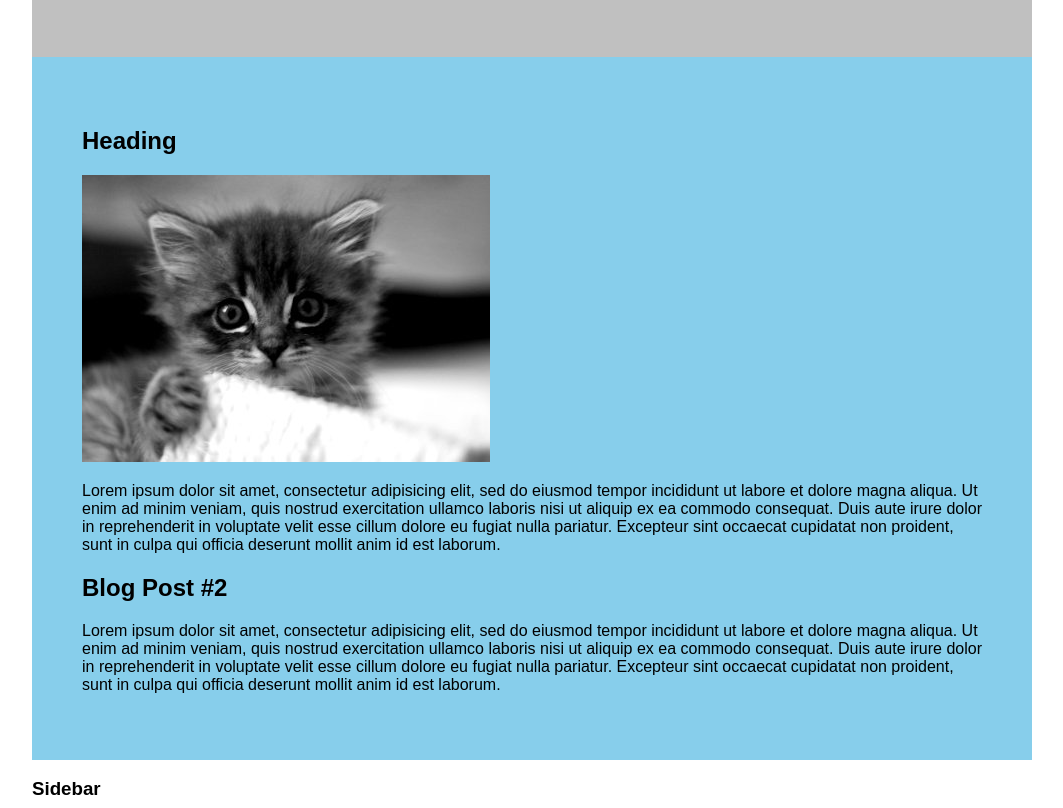
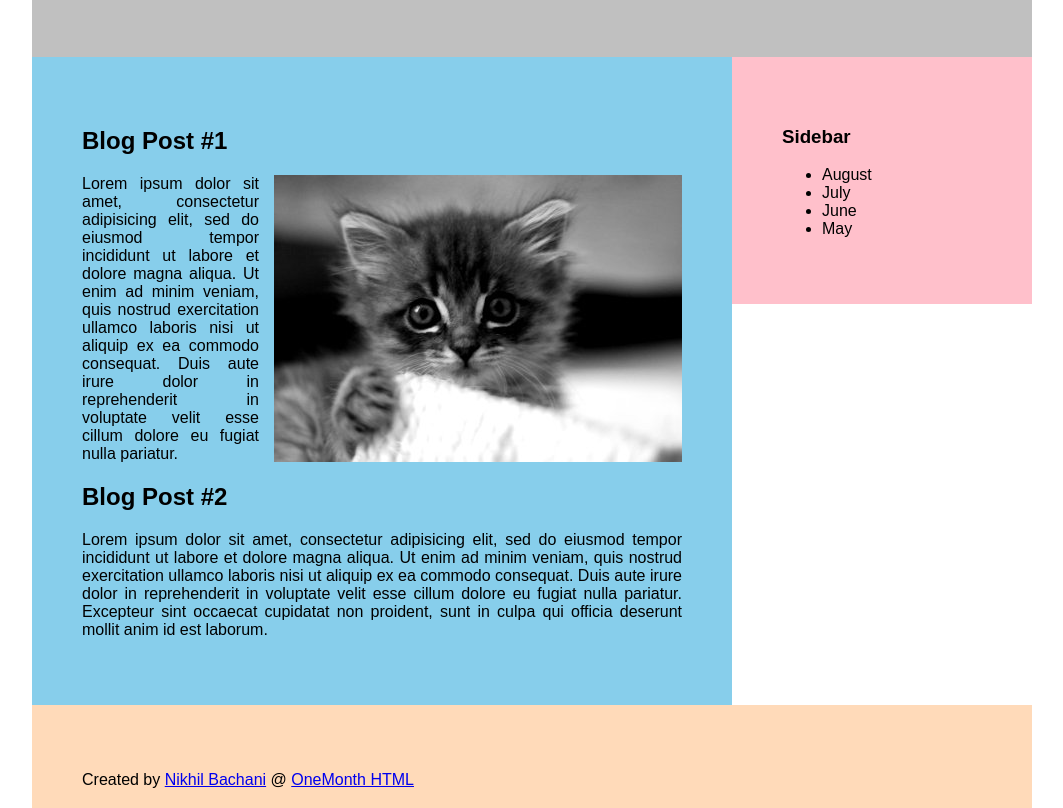
Before and after one commit to nikhilbachani/cat-blog, a plain HTML site: page index.html in a window 1280 px wide. Shown: the part 123-931 px from the top of the page, without its empty margins (108-1171 px from the left). Drawn offline with Linux system fonts and the light colour scheme.

Commit message:
Float main and sidebar sections and wrap image around text

```diff
--- a/css/style.css
+++ b/css/style.css
@@ -11,12 +11,31 @@ Made @ One Month HTML
      box-sizing: border-box; /* IE */
 }
 
-/* Clear Class */
+/* Float and clear classes */
 .clear {
 	clear: both;
 }
 
-/* Layout */
+/* For margin (and padding) all values can be specified in the following order:
+
+0 = top
+15px = right
+15px = bottom
+0 = left
+
+*/
+
+.align-left {
+	float: left;
+	margin: 0 15px 15px 0;
+}
+
+.align-right {
+	float: right;
+	margin: 0 0 15px 15px;
+}
+
+/* Layout styles */
 #container {
 	width: 1000px;
 	margin: 0 auto;
@@ -30,6 +49,16 @@ Made @ One Month HTML
 #main {
 	background: SkyBlue;
 	padding: 50px;
+	width: 700px;
+	float: left;
+	text-align: justify;
+}
+
+#sidebar {
+	background: Pink;
+	width: 300px;
+	padding: 50px;
+	float: left;
 }
 
 #footer {
--- a/index.html
+++ b/index.html
@@ -16,18 +16,17 @@
 		<!-- #container centres all content on the page -->
 		<div id="container">
 			<div id="header">
-				<h1>Column Layout Page</h1>
+				<h1>Cat Blog (Column Layout Page)</h1>
 			</div><!-- #header -->
 
 			<div id="main">
-				<h2>Heading</h2>
-				<img src="images/kitten.jpg" alt="kitten">
+				<h2>Blog Post #1</h2>
+				<img src="images/kitten.jpg" alt="kitten" class="align-right">
 				<p>Lorem ipsum dolor sit amet, consectetur adipisicing elit, sed do eiusmod
 				tempor incididunt ut labore et dolore magna aliqua. Ut enim ad minim veniam,
 				quis nostrud exercitation ullamco laboris nisi ut aliquip ex ea commodo
 				consequat. Duis aute irure dolor in reprehenderit in voluptate velit esse
-				cillum dolore eu fugiat nulla pariatur. Excepteur sint occaecat cupidatat non
-				proident, sunt in culpa qui officia deserunt mollit anim id est laborum.</p>
+				cillum dolore eu fugiat nulla pariatur.</p>
 
 				<h2>Blog Post #2</h2>
 				<p>Lorem ipsum dolor sit amet, consectetur adipisicing elit, sed do eiusmod
@@ -48,7 +47,7 @@
 				</ul>
 			</div><!-- #sidebar -->
 
-			<div id="footer">
+			<div id="footer" class="clear">
 				<p>Created by <a href="https://www.linkedin.com/in/nikhilbachani/" target="_blank">Nikhil Bachani</a> @ <a href="https://onemonth.com/courses/html/" target="_blank">OneMonth HTML</a></p>
 			</div><!-- #footer -->
 
```
